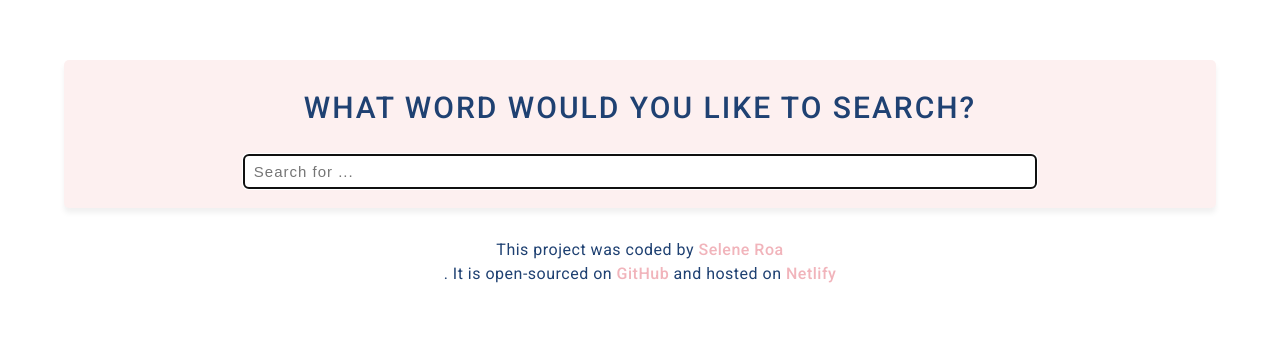
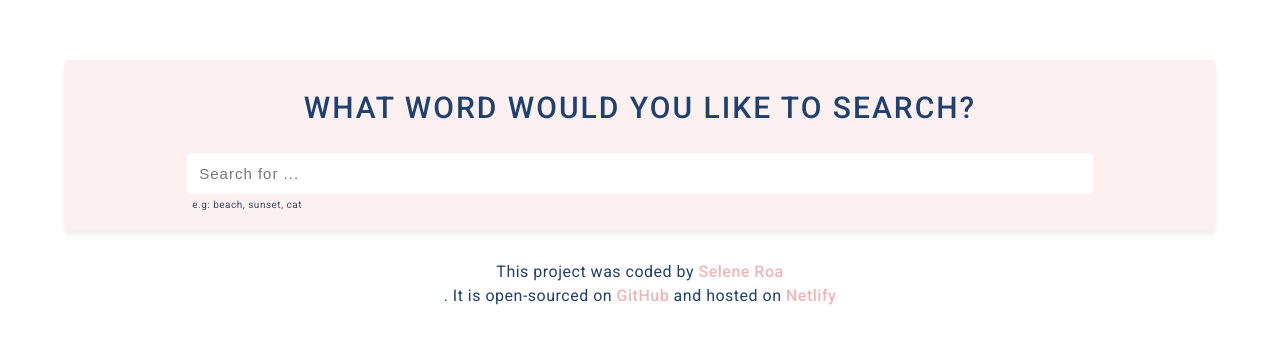
Before and after one commit to punkername007/dictionary-project, a React (Create React App) app: page / in a window 1280 px wide. Shown: the top 342 px of the page. Built offline with nearby package versions, Linux system fonts and the light colour scheme.

Commit message:
Fixed style

```diff
--- a/src/Dictionary.css
+++ b/src/Dictionary.css
@@ -9,7 +9,7 @@
   background: var(--primary-color);
   border-radius: 5px;
   box-shadow: 0 5px 5px var(--shadow);
-  padding: 10px;
+  padding: 10px 10px 20px;
 }
 
 .Dictionary h1 {
@@ -22,6 +22,8 @@
 }
 
 .Dictionary form {
+  width: 80%;
+  margin: 0 auto;
   text-align: center;
 }
 
@@ -31,11 +33,18 @@
   color: var(--secondary-color);
   font-size: 15px;
   letter-spacing: 1px;
-  margin: 10px;
-  padding: 8px 10px;
-  width: 70%;
+  margin-top: 8px;
+  padding: 12px 12px;
+  width: 100%;
 }
 
+.Dictionary .search-engine-container p {
+  font-size: 10px;
+  text-align: start;
+  letter-spacing: 0.5px;
+  opacity: 0.8;
+  margin: 5px 0 0 5px;
+}
 .Results {
   margin-top: 30px;
 }
@@ -132,8 +141,11 @@
     font-size: 20px;
   }
 
+  .Dictionary form {
+    width: 90%;
+  }
+
   .Dictionary [type="search"] {
-    width: 90%;
     font-size: 13px;
   }
   .Results h2 {
--- a/src/Dictionary.js
+++ b/src/Dictionary.js
@@ -39,10 +39,10 @@ export default function Dictionary() {
           <input
             type="search"
             placeholder="Search for ..."
-            autoFocus={true}
             required
             onChange={updateKeyword}
           />
+          <p>e.g: beach, sunset, cat</p>
         </form>
       </div>
       <Results result={result} photos={photos} />
```
